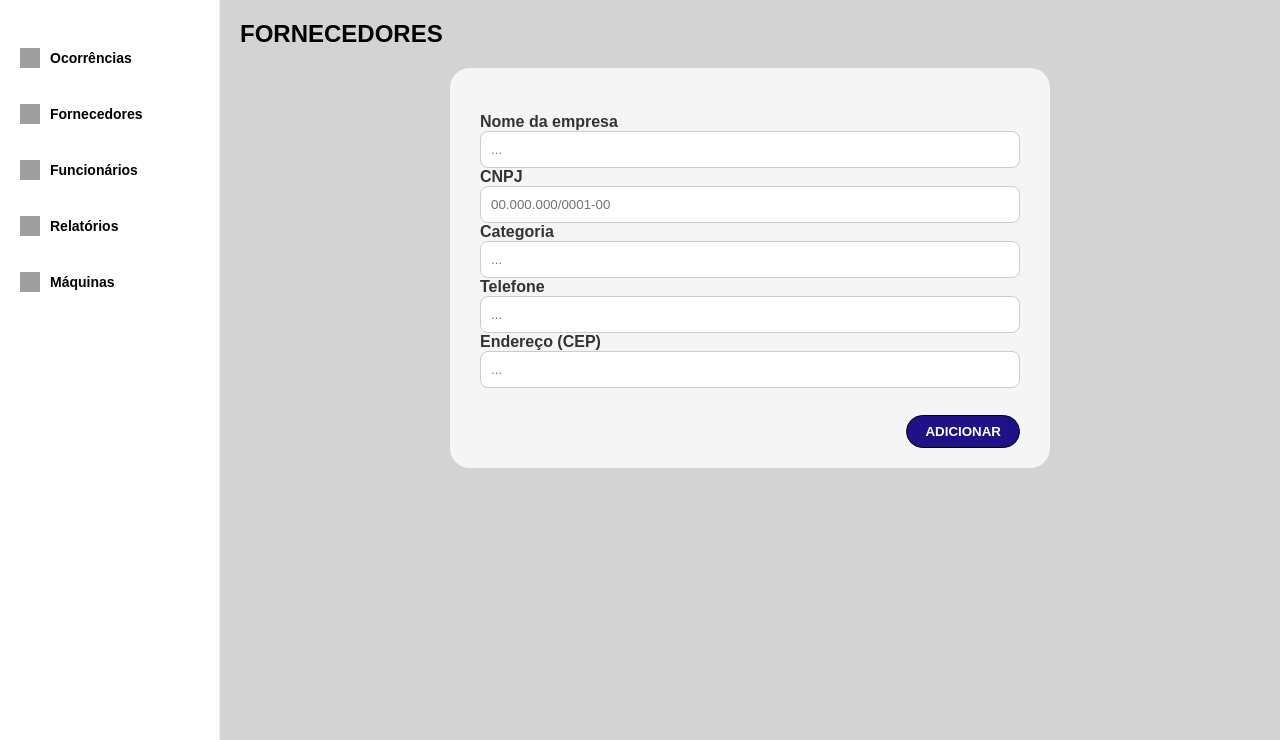
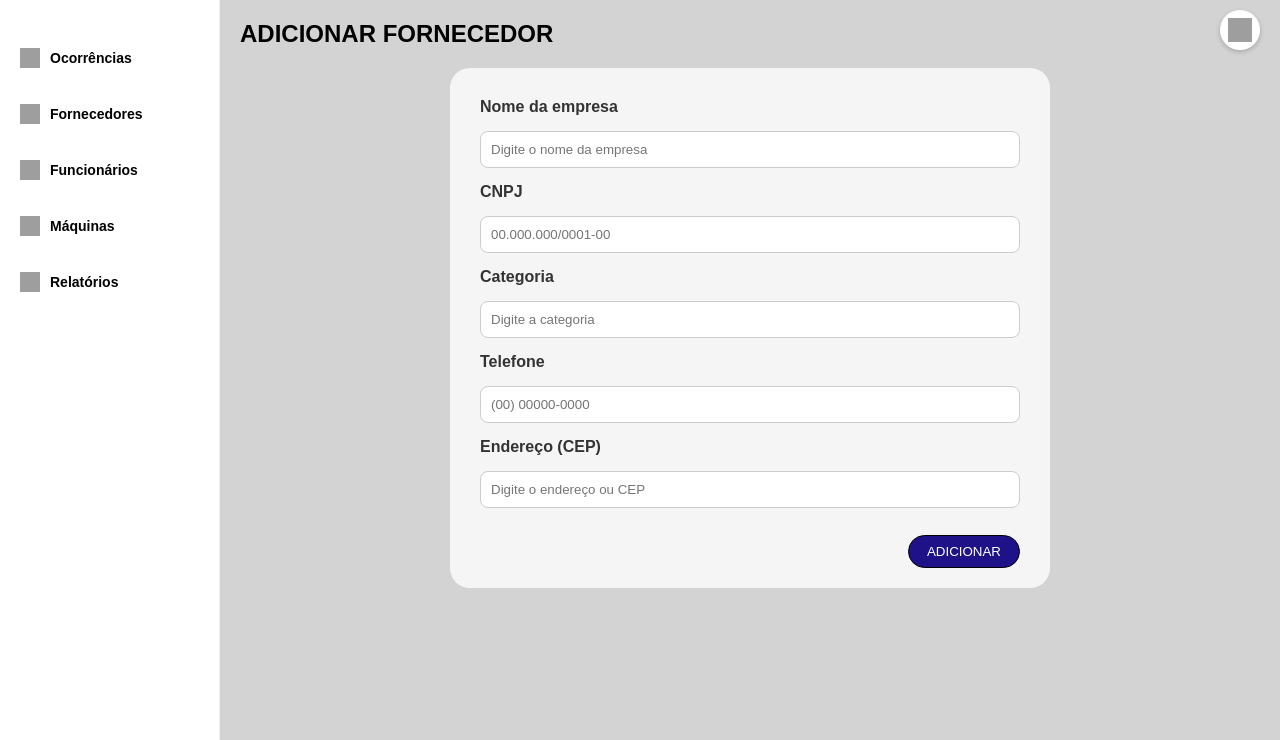
Before and after one commit to DaviBonelli/PI_FATEC_2025_4_SEMESTRE, a PHP site: page /adicionar_fornecedores.php in a window 1280 px wide. Shown: the part 60-800 px from the top of the page. Run offline with PHP 8.4, Linux system fonts and the light colour scheme; the visitor is signed in with stand-in values (Sample User, id 1); data that the repository does not hold is empty; grey boxes are pictures that could not be loaded.

Commit message:
Adicionando botão de voltar

```diff
--- a/Front-end/adicionar_fornecedores.php
+++ b/Front-end/adicionar_fornecedores.php
@@ -1,6 +1,7 @@
 <?php
 session_start();
 require 'bd.php';
+
 $usuario_id = $_SESSION['usuario_id'] ?? 0;
 if (!$usuario_id) {
     header('Location: login.php');
@@ -76,12 +77,13 @@ if ($_SERVER['REQUEST_METHOD'] === 'POST') {
     }
 }
 ?>
+
 <!DOCTYPE html>
 <html lang="pt-br">
 <head>
     <meta charset="UTF-8">
     <meta name="viewport" content="width=device-width, initial-scale=1.0">
-    <title><?= $modo === 'editar' ? 'EDITAR FORNECEDOR' : 'FORNECEDORES' ?></title>
+    <title><?= $modo === 'editar' ? 'Editar' : 'Adicionar' ?> Fornecedor</title>
     <link rel="stylesheet" href="style/fornecedor.css">
 </head>
 <body>
@@ -89,6 +91,8 @@ if ($_SERVER['REQUEST_METHOD'] === 'POST') {
         <img src="../Imagens/logo_cliente.jpeg" alt="Logo Cliente" class="logo-cliente">
         <a href="index.php" class="logout-icon">
             <img src="../Imagens/icone_sair.png" alt="Sair">
+            <a href="fornecedores.php" class="voltar-icon">
+    <img src="../Imagens/voltar.png" alt="Voltar">
 </a>
     </div>
 
@@ -98,23 +102,19 @@ if ($_SERVER['REQUEST_METHOD'] === 'POST') {
                 <li><a href="ocorrencias.php"><img src="../Imagens/ocorrencia_icone.png" alt="Ocorrências"> Ocorrências</a></li>
                 <li><a href="fornecedores.php" class="ativo"><img src="../Imagens/fornecedor_icone.png" alt="Fornecedores"> Fornecedores</a></li>
                 <li><a href="funcionarios.php"><img src="../Imagens/func_icone.png" alt="Funcionários"> Funcionários</a></li>
+                <li><a href="maquinas.php"><img src="../Imagens/maquina_icone.png" alt="Máquinas"> Máquinas</a></li>
                 <li><a href="relatorios.php"><img src="../Imagens/relatorio_icone.png" alt="Relatórios"> Relatórios</a></li>
-                <li><a href="maquinas.php"><img src="../Imagens/maquina_icone.png" alt="Máquinas"> Máquinas</a></li>
             </ul>
         </aside>
 
         <main class="main-content">
             <div class="titulo-pagina">
-                <h2><?= $modo === 'editar' ? 'EDITAR FORNECEDOR' : 'FORNECEDORES' ?></h2>
+                <h2><?= strtoupper($modo) ?> FORNECEDOR</h2>
             </div>
 
-            <div class="form-fornecedor">
-                <div class="botoes">
-                    <button type="submit" form="form-fornecedor"><?= $modo === 'editar' ? 'SALVAR' : 'ADICIONAR' ?></button>
-                </div>
-                <form id="form-fornecedor" method="POST">
+            <form method="POST" class="form-fornecedor">
                 <label for="nome">Nome da empresa</label>
-                    <input type="text" id="nome" name="nome" placeholder="..." required
+                <input type="text" id="nome" name="nome" placeholder="Digite o nome da empresa" required
                        value="<?= htmlspecialchars($dados['nome']) ?>">
 
                 <label for="cnpj">CNPJ</label>
@@ -122,18 +122,19 @@ if ($_SERVER['REQUEST_METHOD'] === 'POST') {
                        value="<?= htmlspecialchars($dados['cnpj']) ?>">
 
                 <label for="categoria">Categoria</label>
-                    <input type="text" id="categoria" name="categoria" placeholder="..." required
+                <input type="text" id="categoria" name="categoria" placeholder="Digite a categoria" required
                        value="<?= htmlspecialchars($dados['categoria']) ?>">
 
                 <label for="telefone">Telefone</label>
-                    <input type="text" id="telefone" name="telefone" placeholder="..." required
+                <input type="text" id="telefone" name="telefone" placeholder="(00) 00000-0000" required
                        value="<?= htmlspecialchars($dados['telefone']) ?>">
 
                 <label for="endereco">Endereço (CEP)</label>
-                    <input type="text" id="endereco" name="endereco" placeholder="..." required
+                <input type="text" id="endereco" name="endereco" placeholder="Digite o endereço ou CEP" required
                        value="<?= htmlspecialchars($dados['endereco']) ?>">
+
+                <button type="submit"><?= $modo === 'editar' ? 'SALVAR ALTERAÇÕES' : 'ADICIONAR' ?></button>
             </form>
-            </div>
         </main>
     </div>
 </body>
--- a/Front-end/adicionar_ocorrencia.php
+++ b/Front-end/adicionar_ocorrencia.php
@@ -93,6 +93,8 @@ if ($_SERVER['REQUEST_METHOD'] === 'POST') {
         <img src="../Imagens/logo_cliente.jpeg" alt="Logo Cliente" class="logo-cliente">
         <a href="index.php" class="logout-icon">
             <img src="../Imagens/icone_sair.png" alt="Sair">
+            <a href="ocorrencias.php" class="voltar-icon">
+    <img src="../Imagens/voltar.png" alt="Voltar">
         </a>
     </div>
 
--- a/Front-end/fornecedores.php
+++ b/Front-end/fornecedores.php
@@ -76,7 +76,7 @@ try {
                                 <p><strong>Endereço (CEP):</strong> <?= htmlspecialchars($f['endereco']) ?></p>
                             </div>
                             <div class="acoes">
-                                <a href="adicionar_fornecedor.php?id=<?= $f['id'] ?>">
+                                <a href="adicionar_fornecedores.php?id=<?= $f['id'] ?>">
                                     <img src="../Imagens/editar.png" alt="Editar">
                                 </a>
                                 <br>
@@ -88,7 +88,6 @@ try {
                                    data-categoria="<?= htmlspecialchars($f['categoria'], ENT_QUOTES) ?>"
                                    data-telefone="<?= htmlspecialchars($f['telefone'], ENT_QUOTES) ?>"
                                    data-endereco="<?= htmlspecialchars($f['endereco'], ENT_QUOTES) ?>">
-                                   <img src="../Imagens/visualizar.png" alt="Ver Mais">
                                 </a>
                             </div>
                         </div>
--- a/Front-end/style/fornecedor.css
+++ b/Front-end/style/fornecedor.css
@@ -283,6 +283,7 @@ body {
      position: absolute;
     bottom: 20px;
     right: 30px;
+    color: #fff;
 }
 
 .form-fornecedor button:hover {
@@ -348,3 +349,30 @@ body {
   from { transform: scale(0.9); opacity: 0; }
   to { transform: scale(1); opacity: 1; }
 }
+
+/* BOTÃO SAIR*/
+.voltar-icon {
+    position: absolute;
+    top: 70px;
+    right: 20px;
+    display: flex;
+    align-items: center;
+    justify-content: center;
+    width: 40px;
+    height: 40px;
+    background: #fff;
+    border-radius: 50%;
+    box-shadow: 0 2px 5px rgba(0,0,0,0.2);
+    cursor: pointer;
+    transition: transform 0.2s, box-shadow 0.2s;
+}
+
+.voltar-icon img {
+    width: 24px;
+    height: 24px;
+}
+
+.voltar-icon:hover {
+    transform: scale(1.1);
+    box-shadow: 0 4px 10px rgba(0,0,0,0.3);
+}
```
Also changed, not shown: Front-end/style/ocorrencia.css (+26 -0 lines), Imagens/voltar.png (added). Lines whose indentation alone changed are shown as unchanged.
